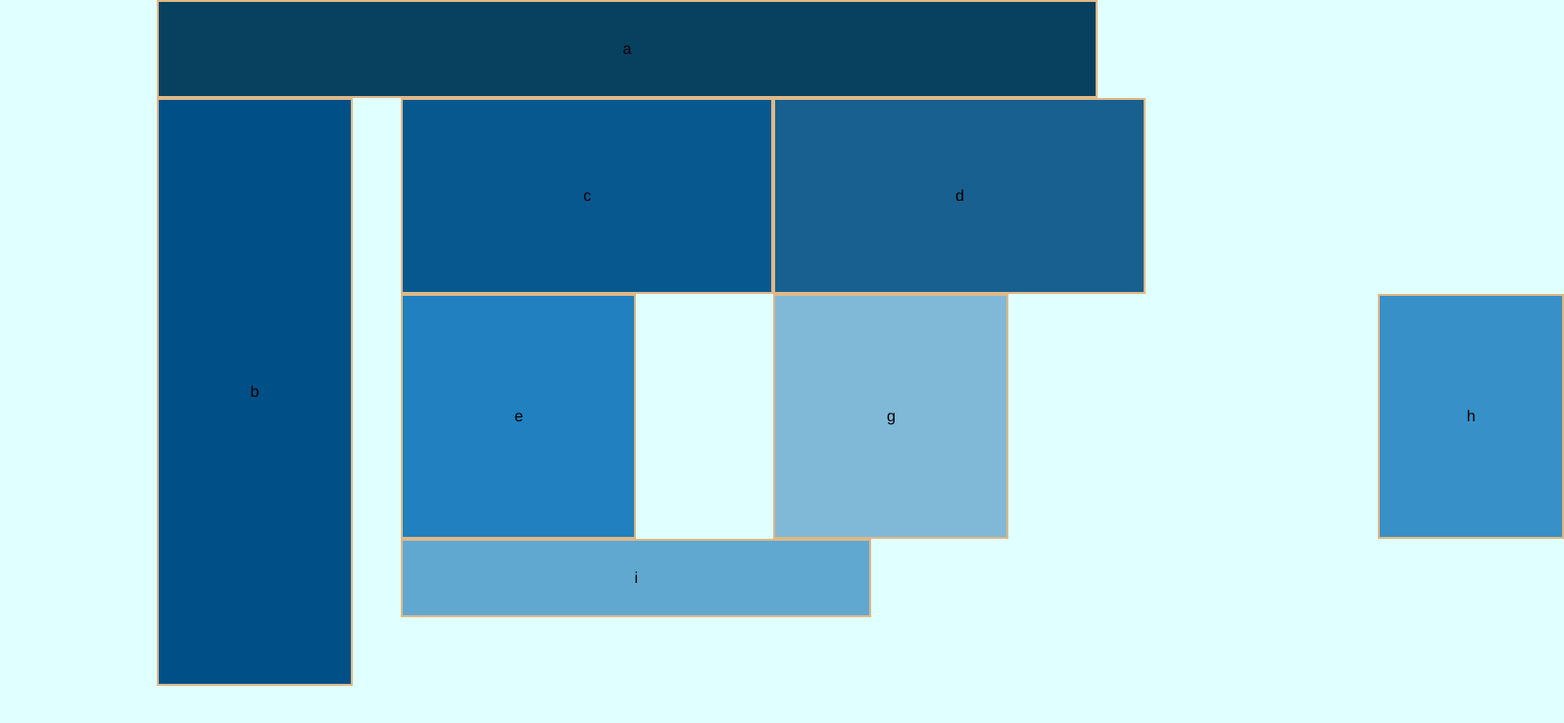
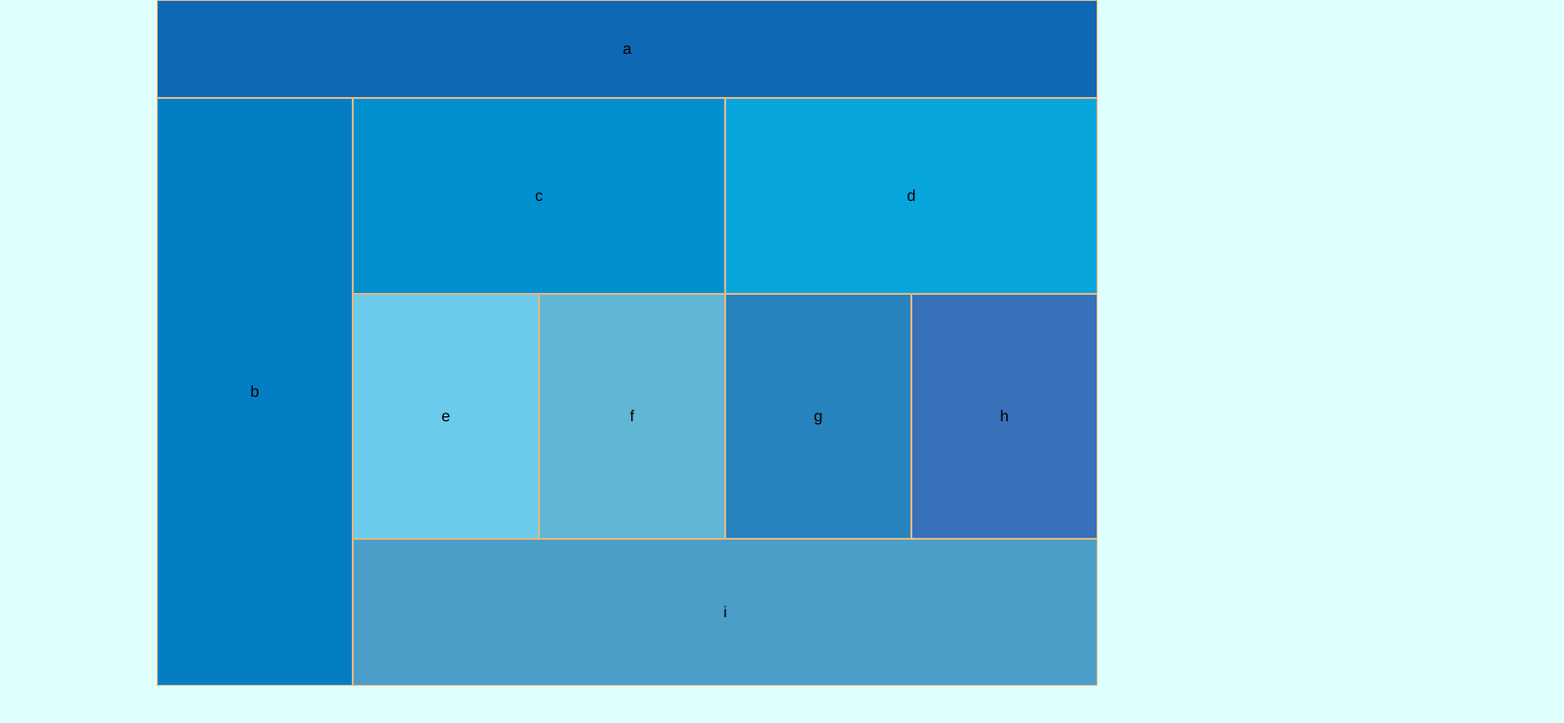
Before and after one commit to musigman/lab-04, a plain HTML site: page index.html in a window 1280 px wide. Shown: the whole page at 98% size, 1596 px wide, since content can reach past the window. Drawn offline with Linux system fonts and the light colour scheme.

Commit message:
Responsive Success

```diff
--- /dev/null
+++ b/css/grid-layout.css
@@ -0,0 +1,257 @@
+
+body{
+  margin: auto;
+  width: 480px;
+  display: grid;
+  grid-template-columns: 1fr 1fr;
+  grid-template-rows: 75px 150px 125px 125px 250px 250px 80px;
+
+}
+div{
+  border: 1px burlywood solid;
+  display: flex;
+  justify-content: center;
+  align-items: center;
+}
+
+#a {
+  background-color: #f89800;
+  grid-column-start: 1;
+  grid-column-end: 3;
+  grid-row-start: 1;
+  grid-row-end: 2;
+}
+
+#b {
+  background-color: #f89800;
+  grid-column-start: 1;
+  grid-column-end: 3;
+  grid-row-start: 2;
+  grid-row-end: 3;
+}
+
+#c {
+  background-color: #f86000;
+  grid-column-start: 1;
+  grid-column-end: 3;
+  grid-row-start: 3;
+  grid-row-end: 4;
+}
+
+#d {
+  background-color: #f85000;
+  grid-column-start: 1;
+  grid-column-end: 3;
+  grid-row-start: 4;
+  grid-row-end: 5;
+}
+
+#e {
+  background-color: #f85800;
+  grid-column-start: 1;
+  grid-column-end: 2;
+  grid-row-start: 5;
+  grid-row-end: 6;
+}
+
+#f {
+  background-color: #f83800;
+  grid-column-start: 2;
+  grid-column-end: 3;
+  grid-row-start: 5;
+  grid-row-end: 6;
+}
+
+#g {
+  background-color: #882800;
+  grid-column-start: 1;
+  grid-column-end: 2;
+  grid-row-start: 6;
+  grid-row-end: 7;
+}
+
+#h {
+  background-color: #f83800;
+  grid-column-start: 2;
+  grid-column-end: 3;
+  grid-row-start: 5;
+  grid-row-start: 6;
+}
+
+#i {
+  grid-column-start: 1;
+  grid-column-end: 3;
+  grid-row-start: 7;
+  grid-row-end: 8;
+  background-color: #a84800;
+}
+
+
+@media (min-width:768px){
+  body{
+    width: 768px;
+    margin: auto;
+    display: grid;
+    grid-template-columns: 15fr 14.25fr 14.25fr 14.25fr 14.25fr;
+    grid-template-rows: 75px 150px 187.5px 112.5px;
+  }
+
+
+  #a {
+    background-color: #d47332;
+    grid-column-start: 1;
+    grid-column-end: 6;
+    grid-row-start: 1;
+    grid-row-end: 2;
+  }
+
+  #b {
+    background-color: #6d3535;
+    grid-column-start: 1;
+    grid-column-end: 2;
+    grid-row-start: 2;
+    grid-row-end: 5;
+  }
+
+#c {
+  background-color: #a14f34;
+  grid-column-start: 2;
+  grid-column-end: 4;
+  grid-row-start: 2;
+  grid-row-end: 3;
+}
+
+#d {
+  background-color: #9c6700;
+  grid-column-start: 4;
+  grid-column-end: 6;
+  grid-row-start: 2;
+  grid-row-end: 3;
+}
+
+#e {
+  grid-column-start: 2;
+  grid-column-end: 3;
+  grid-row-start: 3;
+  grid-row-end: 4;
+  background-color: #d89f14;
+  }
+
+#f {
+    background-color: #888908;
+    grid-column-start: 3;
+    grid-column-end: 4;
+    grid-row-start: 3;
+    grid-row-end: 4;
+  }
+
+#g {
+    background-color: #7a550f;
+    grid-column-start: 4;
+    grid-column-end: 5;
+    grid-row-start: 3;
+    grid-row-end: 4;
+  }
+
+#h {
+    background-color: #f0a860;
+    grid-column-start: 5;
+    grid-column-end: 6;
+    grid-row-start: 3;
+    grid-row-end: 4;
+  }
+
+#i {
+  background-color:#4d0b03;
+  grid-column-start: 2;
+  grid-column-end: 6;
+  grid-row-start: 4;
+  grid-row-end: 5;
+  }
+}
+
+@media (min-width:960px){
+  body{
+    width: 960px;
+    margin: auto;
+    display: grid;
+    grid-template-columns: 20fr 19fr 19fr 19fr 19fr;
+    grid-template-rows: 100px 200px 250px 150px;
+  }
+
+
+
+#a {
+  background-color: #0e68b3;
+  grid-column-start: 1;
+  grid-column-end: 6;
+  grid-row-start: 1;
+  grid-row-end: 2;
+  }
+
+#b {
+  background-color: #037ec3;
+  grid-column-start: 1;
+  grid-column-end: 2;
+  grid-row-start: 2;
+  grid-row-end: 5;
+  }
+
+#c {
+  grid-column-start: 2;
+  grid-column-end: 4;
+  grid-row-start: 2;
+  grid-row-end: 3;
+  background-color: #0290cf;
+}
+
+#d {
+  grid-column-start: 4;
+  grid-column-end: 6;
+  grid-row-start: 2;
+  grid-row-end: 3;
+  background-color: #07a5dc;
+}
+
+#e {
+  grid-column-start: 2;
+  grid-column-end: 3;
+  grid-row-start: 3;
+  grid-row-end: 4;
+  background-color: #6bcbeb;
+
+  }
+
+#f {
+  grid-column-start: 3;
+  grid-column-end: 4;
+  grid-row-start: 3;
+  grid-row-end: 4;
+  background-color: #60b6d3;
+  }
+
+#g {
+    background-color: #2683bd;
+    grid-column-start: 4;
+    grid-column-end: 5;
+    grid-row-start: 3;
+    grid-row-end: 4;
+
+  }
+
+#h {
+  background-color: #3970ba;
+  grid-column-start: 5;
+  grid-column-end: 6;
+  grid-row-start: 3;
+  grid-row-end: 4;
+  }
+
+#i {
+  background-color: #4a9ec7;
+  grid-column-start: 2;
+  grid-column-end: 6;
+  grid-row-start: 4;
+  grid-row-end: 5;
+  }
+}
--- a/css/layout.css
+++ b/css/layout.css
@@ -1,63 +1,80 @@
-div {
-
-  border: 2px burlywood solid;
+body {
+  font-family: helvetica;
+  display: grid;
+  grid-template-columns: 1fr, 1fr;
+  grid-template-rows: 75px 150px 125px 125px 250px 250px 80px;
+  width: 480px;
+  margin: auto;
 }
 
+div {
+border: 1px burlywood solid;
+display: flex;
+align-items: center;
+justify-content: center;
+
+}
 
 #a {
-  width: 480px;
-  height: 75px;
+  grid-column-start: 1;
+  grid-column-end: 3;
+  grid-row-start: 1;
+  grid-row-end: 2;
   background-color: #f89800;
 
 }
 #b {
-  width: 480px;
-  height: 150px;
+  grid-column-start: 1;
+  grid-column-end: 3;
+  grid-row-start: 2;
+  grid-row-end: 3;
   background-color: #f88000;
 
 }
 #c {
-  width: 480px;
-  height: 125px;
+  grid-column-start: 1;
+  grid-column-end: 3;
+  grid-row-start: 3;
+  grid-row-end: 4;
   background-color: #f86000;
 }
 #d {
-  width: 480px;
-  height: 125px;
+  grid-column-start: 1;
+  grid-column-end: 3;
+  grid-row-start: 4;
+  grid-row-end: 5;
   background-color: #f85000;
 }
+
 #e {
+  grid-column-start: 1;
+  grid-column-end: 2;
+  grid-row-start: 5;
+  grid-row-end: 6;
+  background-color: #f85800;
+}
+
+#g {
+  color: black;
+  background-color: #882800;
+}
+
+#f, #h {
   width: 240px;
   height: 250px;
   background-color: #f83800;
+  float: left;
 
 }
 
-#aside1 {
-  display: grid;
-  grid-template-columns: 240px, 240px;
-  grid-template-rows: 250px, 250px;
+#f {
+  background-color: #f83800;
 }
 
-#f {
-  width: 240px;
-  height: 250px;
- justify-content: flex-end;
-  background-color: #581800;
+#h {
+  background-color: #a84800;
+}
 
-}
-#g {
-  width: 240px;
-  height: 250px;
-  background-color: #882800;
-
-}
-#h {
-  width: 240px;
-  height: 250px;
-  background-color: #a84800;
-
-}
 #i {
   width: 480px;
   height: 80px;
@@ -67,11 +84,10 @@ div {
 
 @media only screen and (min-width: 768px) {
   body {
+    font-family: helvetica;
     margin: auto;
-    font-family: helvetica;
     width: 960px;
   }
-
 
 
   main{
--- a/index.html
+++ b/index.html
@@ -3,13 +3,12 @@
   <title>Lab-01</title>
   <link rel="stylesheet" href="css/reset.css">
   <link rel="stylesheet" href="css/base.css">
-  <link rel="stylesheet" href="css/layout.css">
-  <meta name="viewport" content="width=device-width">
+  <!-- <link rel="stylesheet" href="css/layout.css"> -->
+  <link rel="stylesheet" href="css/grid-layout.css">
+  <meta name="viewport" content="width=device-width, initial-scale=1.0">
 
 </head>
 <body>
-  <main>
-
   <div id="a">a</div>
   <div id="b">b</div>
   <div id="c">c</div>
@@ -19,7 +18,6 @@
   <div id="g">g</div>
   <div id="h">h</div>
   <div id="i">i</div>
-  </main>
 </body>
 <footer></footer>
 </html>
```
Lines whose indentation alone changed are shown as unchanged.
